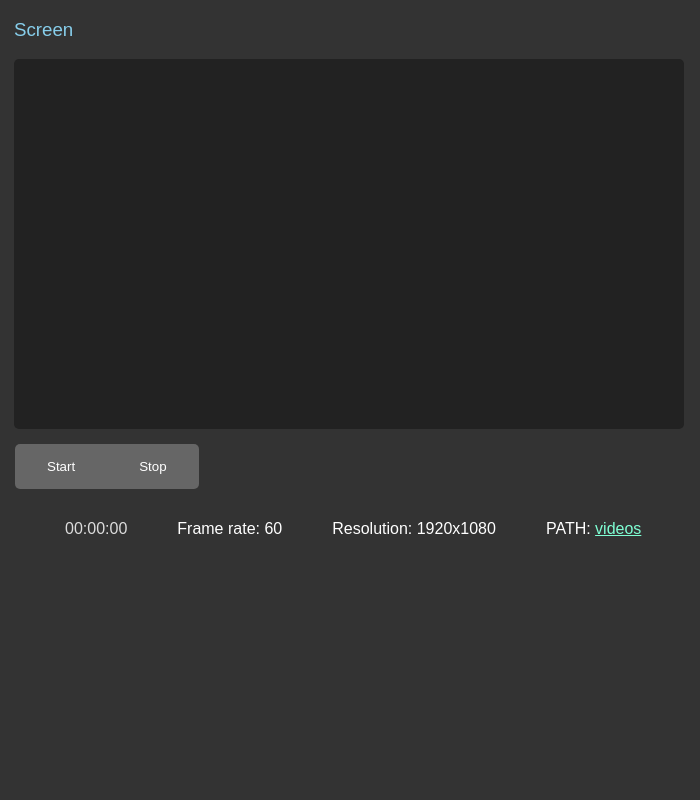
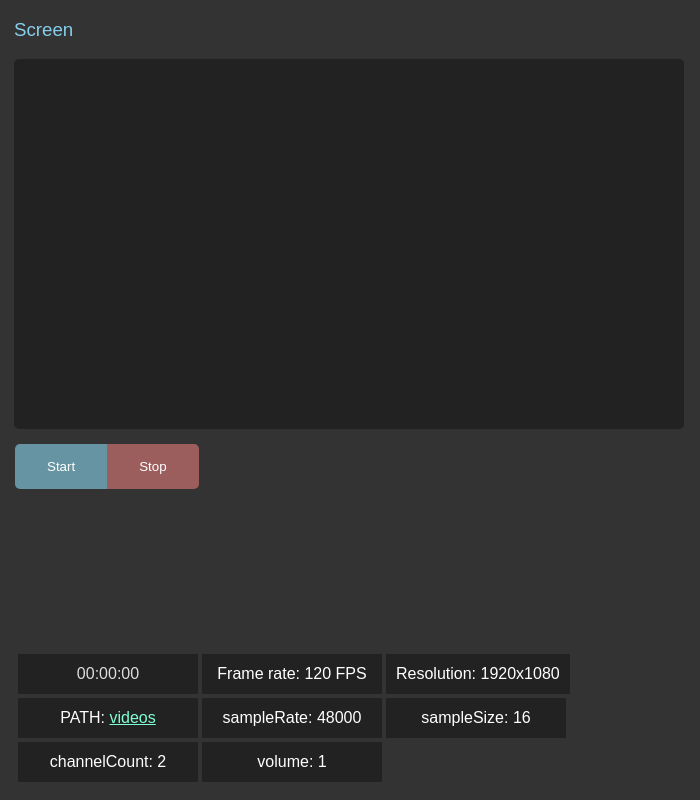
Before and after one commit to aket0r/screen_recorder, an Electron app: page index.html in a window 700 px wide. Shown: the top 800 px of the page. Drawn offline with Linux system fonts and the light colour scheme; no server answers.

Commit message:
hot fix and finished project

```diff
--- a/assets/css/main.css
+++ b/assets/css/main.css
@@ -61,7 +61,7 @@ h3 {
 }
 
 button {
-  background-color: #666;
+  background-color: rgb(103, 148, 163);
   border: none;
   cursor: pointer;
   padding: 15px 32px;
@@ -72,7 +72,7 @@ button {
 }
 
 button#stopButton {
-  background-color: #666;
+  background-color: rgb(156, 93, 93);
   border-top-left-radius: 0;
   border-bottom-left-radius: 0;
   border-top-right-radius: 5px;
@@ -81,15 +81,33 @@ button#stopButton {
 
 
 ul {
-  display: flex;
-  flex-direction: row;
-  justify-content: space-between;
-  align-items: center;
+    display: flex;
+    flex-direction: row;
+    justify-content: flex-start;
+    align-items: center;
+    flex-wrap: wrap;
+    align-content: stretch;
+    overflow: hidden;
+    width: 100%;
+    height: auto;
+    max-width: 600px;
+    position: absolute;
+    bottom: 0;
+    right: 12vw;
 }
 
 ul li {
-  list-style: none;
-  margin: 0 25px;
+    list-style: none;
+    margin: 5px 0;
+    font-size: 16px;
+    display: block;
+    padding: 10px;
+    background-color: #222;
+    height: 20px;
+    line-height: 20px;
+    min-width: 160px;
+    text-align: center;
+    margin: 2px;
 }
 
 ul li.timeline {
--- a/index.html
+++ b/index.html
@@ -23,9 +23,13 @@
       <div class="info">
         <ul>
           <li class="timeline">00:00:00</li>
-          <li>Frame rate: 60</li>
+          <li>Frame rate: 120 FPS</li>
           <li>Resolution: 1920x1080</li>
           <li>PATH: <span class="link">videos</span></li>
+          <li>sampleRate: 48000</li>
+          <li>sampleSize: 16</li>
+          <li>channelCount: 2</li>
+          <li>volume: 1</li>
         </ul>
     </div>
     <script src="assets/js/animation.js"></script>
--- a/main.js
+++ b/main.js
@@ -16,9 +16,9 @@ let tray;
 function createWindow() {
   win = new BrowserWindow({
     width: 700,
-    height: 600,
+    height: 650,
     frame: false,
-    resizable: false,
+    resizable: true,
     transparent: false,
     alwaysOnTop: false,
     icon: path.join(__dirname, 'assets/icons/favicon.ico'),
@@ -32,6 +32,7 @@ function createWindow() {
   });
   win.menuBarVisible = false;
   win.loadFile(path.join(__dirname, 'index.html'));
+  // win.webContents.openDevTools();
 
 
 
--- a/render.js
+++ b/render.js
@@ -10,6 +10,8 @@ let mediaRecorder;
 
 
 async function startRecording() {
+  startButton.disabled = true;
+  stopButton.disabled = false;
   const stream = await navigator.mediaDevices.getDisplayMedia({
     video: {
       width: 1920,
@@ -58,6 +60,8 @@ async function startRecording() {
 
 startButton.addEventListener('click', startRecording);
 stopButton.addEventListener('click', () => {
+  startButton.disabled = false;
+  stopButton.disabled = true;
   if (mediaRecorder && mediaRecorder.state !== 'inactive') {
     mediaRecorder.stop();
     video.pause();
```
